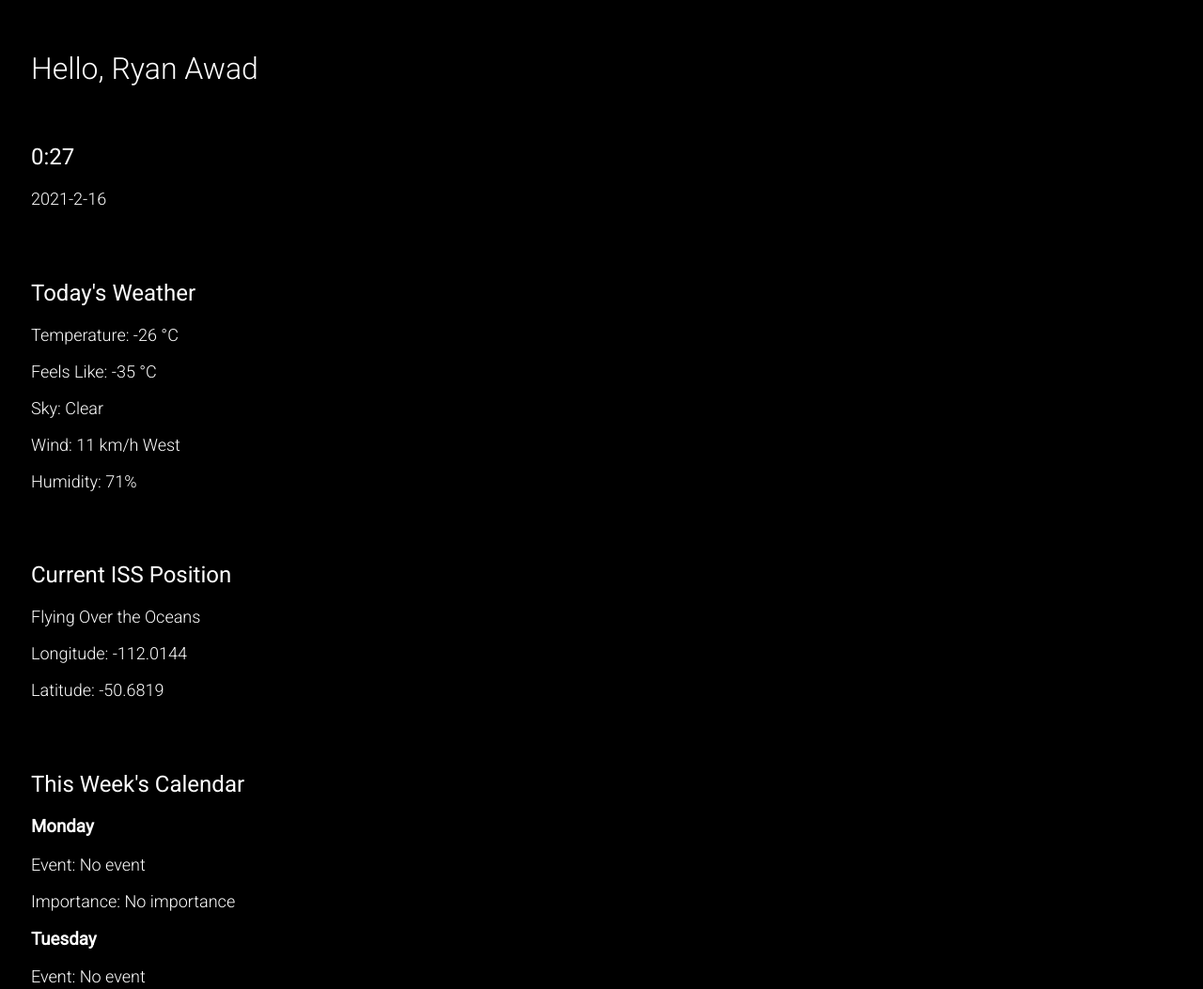
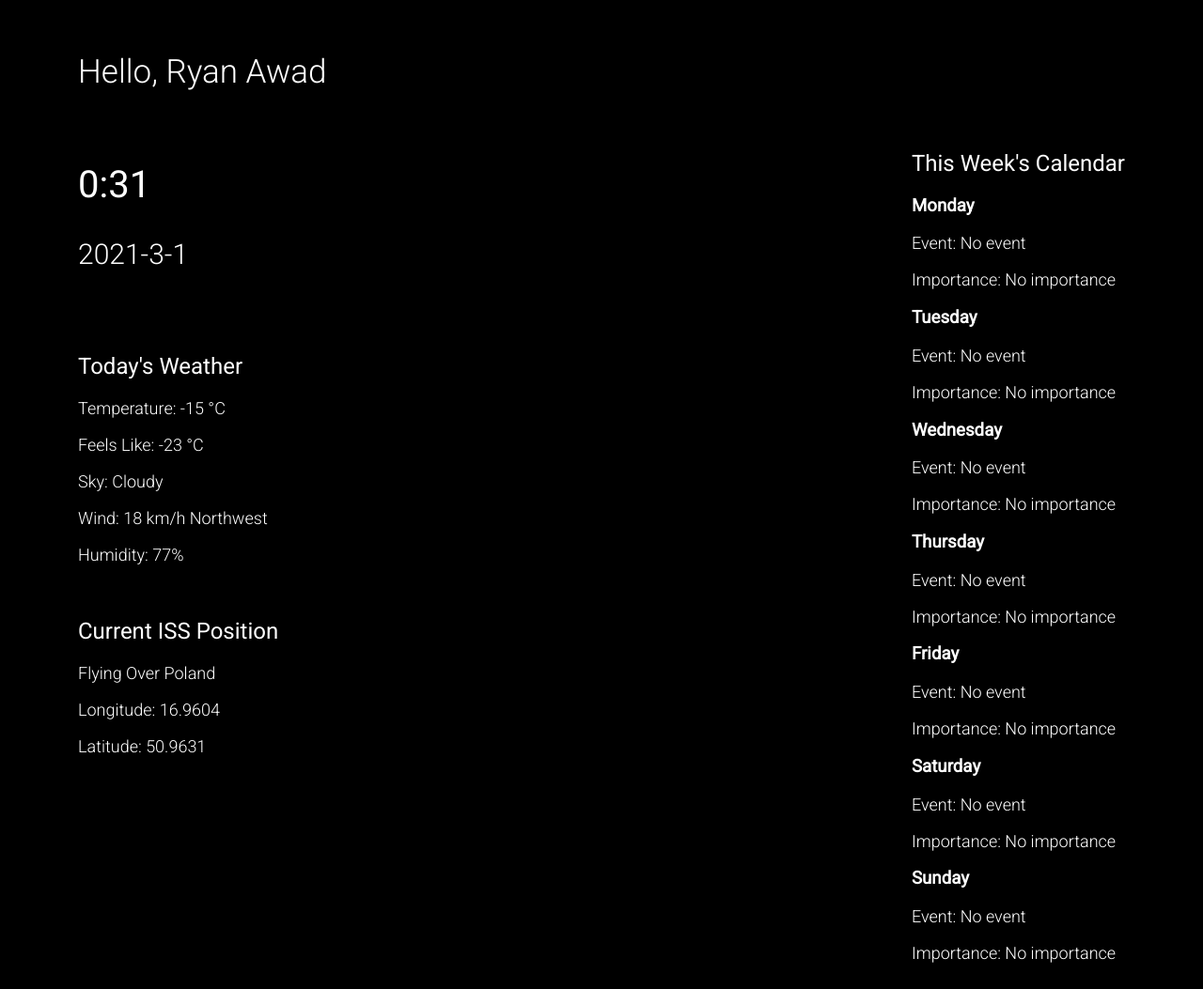
Before and after one commit to Ryan-Awad/Smart-Mirror, a website: page GUI/gui.html in a window 1280 px wide. Shown: the top 1053 px of the page at 94% size. Drawn offline with Linux system fonts and the light colour scheme.

Commit message:
Finished base GUI

```diff
--- a/GUI/data/data.json
+++ b/GUI/data/data.json
@@ -1 +1 @@
-[{"temp":"-26 °C","feels":"-35 °C","sky":"Clear","wind":"11 km/h West","humidity":"71%"},{"location":"the Oceans","lon":-112.0144,"lat":-50.6819},{"day":16,"month":2,"year":2021,"hours":0,"minutes":"27"},{"quote":"If I'm president, I'll leave UN. That institution is of no use. It's an organization of communists, of people that don't have any commitment at least to South America.","author":"Jair Bolsonaro"}]
+[{"temp":"-15 °C","feels":"-23 °C","sky":"Cloudy","wind":"18 km/h Northwest","humidity":"77%"},{"location":"Poland","lon":16.9604,"lat":50.9631},{"day":1,"month":3,"year":2021,"hours":0,"minutes":"31"},{"quote":"That man is best who sees the truth himself. Good too is he who listens to wise counsel. But who is neither wise himself nor willing to ponder wisdom is not worth a straw.","author":"Hesiod"}]
--- a/GUI/gui.css
+++ b/GUI/gui.css
@@ -13,3 +13,28 @@ body {
 #feature h2 {
     font-weight: 400;
 }
+
+.calendar-div {
+    float: right;
+    padding-right: 50px;
+}
+
+#leftside-wrap {
+    position: absolute;
+    padding-left: 50px;
+}
+
+#name {
+    padding-left: 50px;
+    font-size: 35px;
+}
+
+#time-display {
+    font-size: 40px;
+    font-weight: 400;
+}
+
+#date-display {
+    font-size: 30px;
+    font-weight: 300;
+}
--- a/GUI/gui.html
+++ b/GUI/gui.html
@@ -8,13 +8,13 @@
     <body>
         <script type="text/javascript" src='gui.js'></script>
 
-        <h1 style='font-weight: 300;'>Hello, Ryan Awad</h1>
+        <h1 id='name' style='font-weight: 300;'>Hello, Ryan Awad</h1>
         <br>
-        <div id='feature' class='time-div'>
+        <div id='leftside-wrap'>
+            <div class='time-div'>
                 <h2 id='time-display'>12:36</h2>
                 <p id='date-display'>2021-2-6</p>
             </div>
-
             <br><br>
             <div id='feature' class='weather-div'>
                 <h2>Today's Weather</h2>
@@ -24,16 +24,15 @@
                 <p id='weather-display4'>Wind: </p>
                 <p id='weather-display5'>Humidity: </p>
             </div>
-
-        <br><br>
+            <br>
             <div id='feature' class='iss-div'>
                 <h2>Current ISS Position</h2>
                 <p id='iss-display1'>Flying Over </p>
                 <p id='iss-display2'>Longitude: </p>
                 <p id='iss-display3'>Latitude: </p>
             </div>
+        </div>
 
-        <br><br>
         <div id='feature' class='calendar-div'>
             <h2>This Week's Calendar</h2>
 
```
Lines whose indentation alone changed are shown as unchanged.
